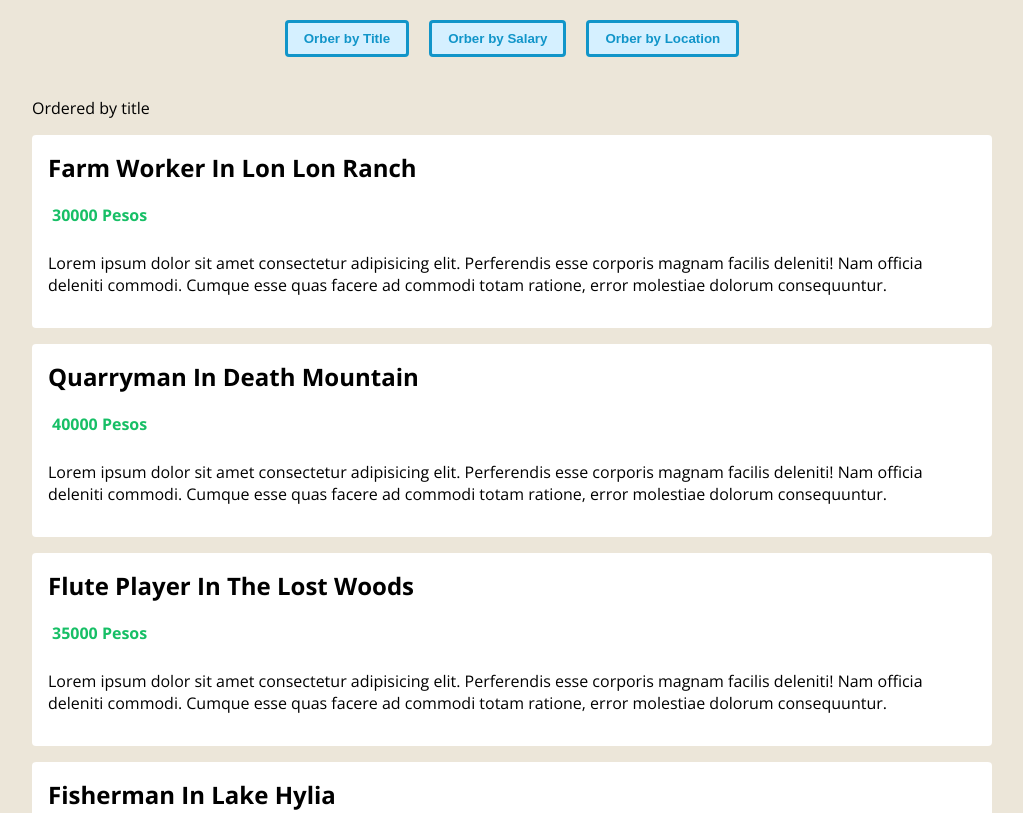
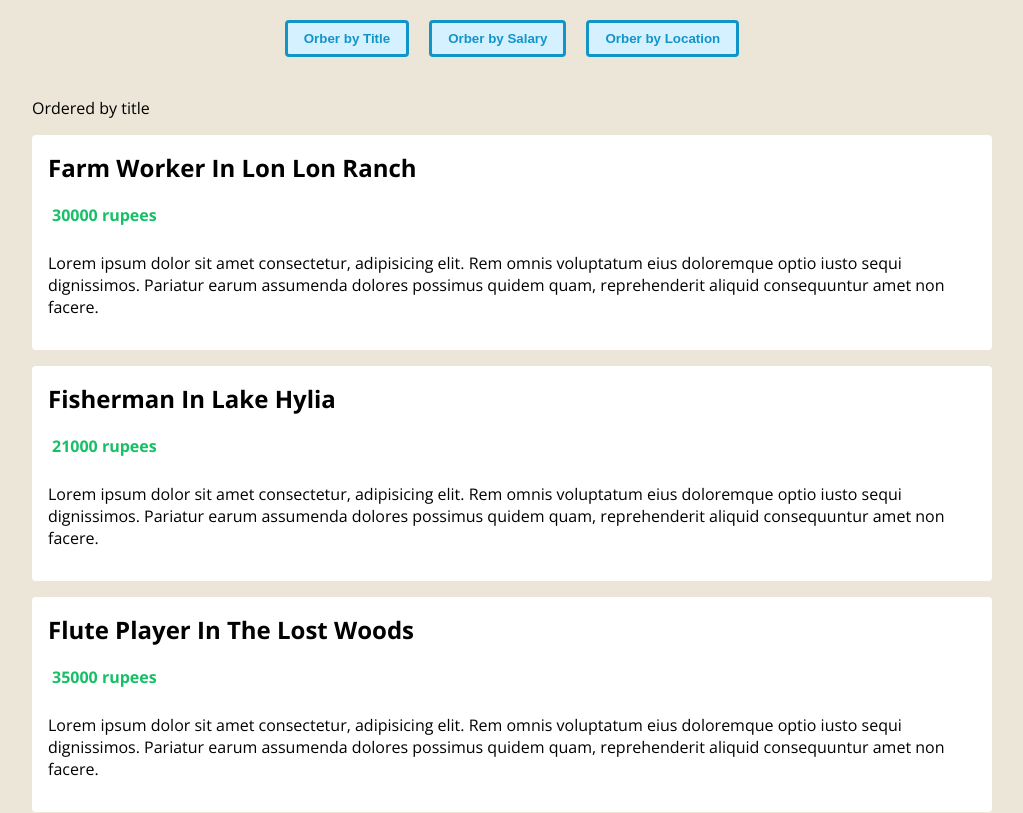
Before and after one commit to rclarian/Hello-World-Github, a Vue app in the folder hyrule-jobs/: page / in a window 1280 px wide. Shown: the top 813 px of the page, without its empty margins (128-1151 px from the left). Built offline with nearby package versions, Linux system fonts and the light colour scheme.

Commit message:
#6 - Computed Values
#6 - Computed Values

```diff
--- a/hyrule-jobs/src/components/JobsList.vue
+++ b/hyrule-jobs/src/components/JobsList.vue
@@ -2,36 +2,44 @@
   <div class="job-list">
     <p>Ordered by {{ order }}</p>
     <ul>
-            <li v-for="job in jobs" :key="job.id">
+      <li v-for="job in orderedJobs" :key="job.id">
         <h2>{{ job.title }} in {{ job.location }}</h2>
         <div class="salary">
-                    <p>{{ job.salary }} Pesos</p>
+          <p>{{ job.salary }} rupees</p>
         </div>
         <div class="description">
-                    <p>Lorem ipsum dolor sit amet consectetur adipisicing elit. Perferendis esse corporis magnam facilis deleniti! Nam officia deleniti commodi. Cumque esse quas facere ad commodi totam ratione, error molestiae dolorum consequuntur.</p>
+          <p>Lorem ipsum dolor sit amet consectetur, adipisicing elit. Rem omnis voluptatum eius doloremque optio iusto sequi dignissimos. Pariatur earum assumenda dolores possimus quidem quam, reprehenderit aliquid consequuntur amet non facere.</p>
         </div>
-
       </li>
     </ul>
   </div>
 </template>
 
 <script lang="ts">
-import { defineComponent, PropType } from 'vue'
+import { defineComponent, PropType, computed } from 'vue'
 import Job from '@/types/Job'
 import OrderTerm from '@/types/OrderTerm'
 
 export default defineComponent({
   props: {
     jobs: {
-            require: true,
-            type: Array as PropType<Job[]>
+      type: Array as PropType<Job[]>,
+      required: true
     },
     order: {
-            require: true,
-            type: String as PropType<OrderTerm>
+      type: String as PropType<OrderTerm>,
+      required: true
     }
-    }
+  },
+  setup(props) {
+    const orderedJobs = computed(() => {
+      return [...props.jobs].sort((a: Job, b: Job) => {
+        return a[props.order] > b[props.order] ? 1 : -1
+      })
+    })
+
+    return { orderedJobs }
+  },
 })
 </script>
 
@@ -41,23 +49,23 @@ export default defineComponent({
     margin: 40px auto;
   }
   .job-list ul {
-    padding: 0;
+    padding: 0
   }
-.job-list li{
+  .job-list li {
     list-style-type: none;
     background: white;
     padding: 16px;
     margin: 16px 0;
     border-radius: 4px;
   }
-.job-list h2{
+  .job-list h2 {
     margin: 0 0 10px;
     text-transform: capitalize;
   }
-.salary{
+  .salary {
     display: flex;
   }
-.salary img{
+  .salary img {
     width: 30px;
   }
   .salary p {
@@ -65,5 +73,4 @@ export default defineComponent({
     font-weight: bold;
     margin: 10px 4px;
   }
-
 </style>
```
Lines whose indentation alone changed are shown as unchanged.
